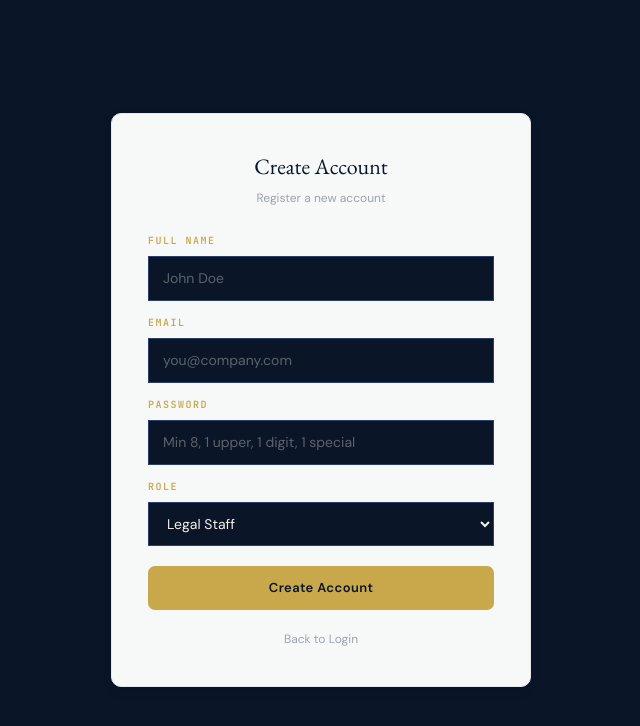
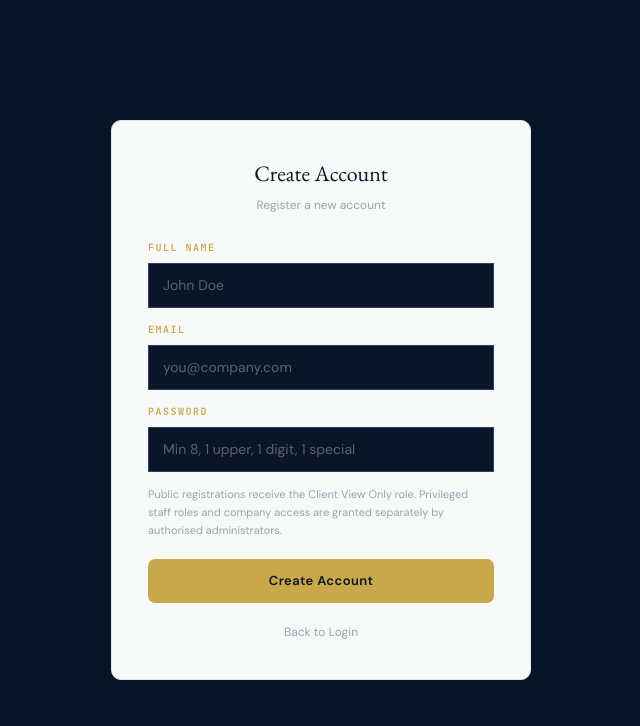
Before and after one commit to nazmulbijoy9105-coder/nlc_frontend, a Next.js app: page /signup in a window 1280 px wide. Shown: the top 726 px of the page, without its empty margins (319-959 px from the left). Built offline with nearby package versions, Linux system fonts and the light colour scheme; no server answers.

Commit message:
fix: prevent misleading public signup role selection

```diff
--- a/app/signup/page.tsx
+++ b/app/signup/page.tsx
@@ -9,7 +9,6 @@ export default function SignupPage() {
   const [email, setEmail] = useState('')
   const [password, setPassword] = useState('')
   const [fullName, setFullName] = useState('')
-  const [role, setRole] = useState('LEGAL_STAFF')
   const [loading, setLoading] = useState(false)
   const [error, setError] = useState('')
 
@@ -17,7 +16,7 @@ export default function SignupPage() {
     if (!email || !password || !fullName) { setError('Please fill all fields.'); return }
     setLoading(true); setError('')
     try {
-      const res = await authApi.signup(email, password, fullName, role)
+      const res = await authApi.signup(email, password, fullName)
       if (res.access_token && res.refresh_token) {
         setTokens(res.access_token, res.refresh_token)
         if (res.user) setUser(res.user)
@@ -47,15 +46,7 @@ export default function SignupPage() {
           <label className="f-label">Password</label>
           <input className="nlc-input" type="password" placeholder="Min 8, 1 upper, 1 digit, 1 special" value={password} onChange={e => setPassword(e.target.value)} />
         </div>
-        <div style={{ marginBottom: 20 }}>
-          <label className="f-label">Role</label>
-          <select className="nlc-input" value={role} onChange={e => setRole(e.target.value)}>
-            <option value="LEGAL_STAFF">Legal Staff</option>
-            <option value="ADMIN_STAFF">Admin Staff</option>
-            <option value="CLIENT_DIRECTOR">Client Director</option>
-            <option value="CLIENT_VIEW_ONLY">Client View Only</option>
-          </select>
-        </div>
+        <div role="note" style={{ marginBottom: 20, fontSize: 11, lineHeight: 1.6, color: 'var(--text3)' }}>Public registrations receive the Client View Only role. Privileged staff roles and company access are granted separately by authorised administrators.</div>
         {error && <div style={{ background: 'var(--red-bg)', border: '1px solid rgba(160,48,48,.3)', color: '#e07070', padding: '10px 14px', fontSize: 12, marginBottom: 16, borderRadius: 7 }}>{error}</div>}
         <button className="nlc-btn-gold" onClick={handleSignup} disabled={loading}>{loading ? 'Creating...' : 'Create Account'}</button>
         <div style={{ textAlign: 'center', marginTop: 16 }}>
--- a/lib/api.ts
+++ b/lib/api.ts
@@ -170,8 +170,8 @@ export const api = new ApiClient(API_BASE);
 export const authApi = {
   login: (email: string, password: string) =>
     api.post<any>("/api/v1/auth/login", { email, password }, { auth: false }),
-  signup: (email: string, password: string, full_name: string, role: string) =>
-    api.post<any>("/api/v1/auth/signup", { email, password, full_name, role }, { auth: false }),
+  signup: (email: string, password: string, full_name: string) =>
+    api.post<any>("/api/v1/auth/signup", { email, password, full_name }, { auth: false }),
   verify2FA: (temp_token: string, totp_code: string) =>
     api.post<any>("/api/v1/auth/verify-2fa", { temp_token, totp_code }, { auth: false }),
   confirm2FA: (totp_code: string) =>
```
